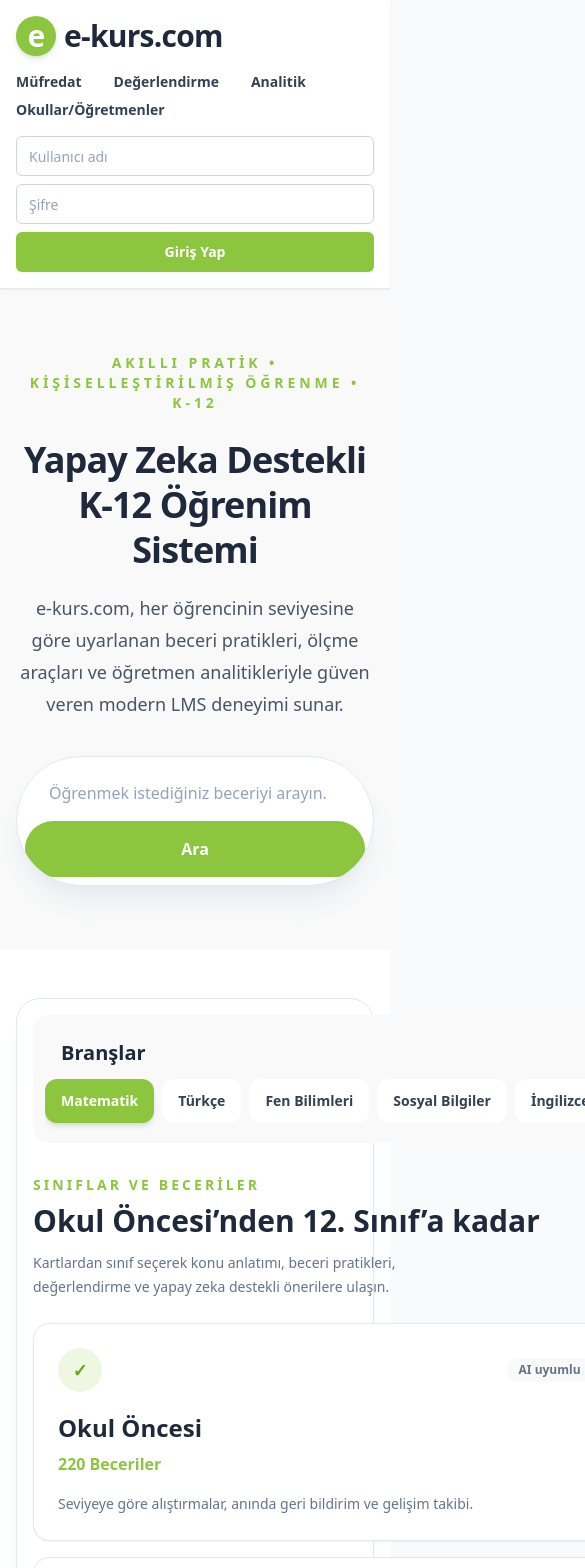
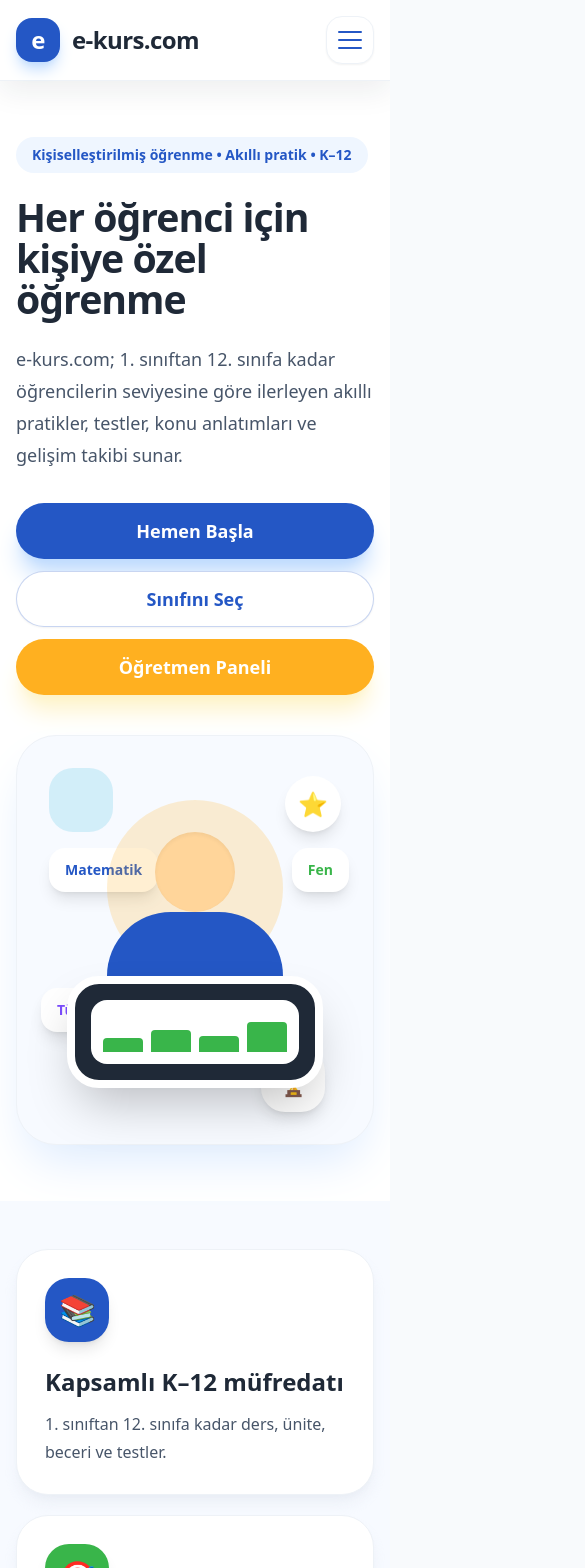
Before and after one commit to mustafahhjjj/mustafahhjjj, a Next.js app: page / in a window 390 px wide. Shown: the top 1568 px of the page, 585 px wide, since content can reach past the window. Built offline with nearby package versions, Linux system fonts and the light colour scheme.

Commit message:
Redesign homepage with education-focused landing page

```diff
--- a/app/layout.tsx
+++ b/app/layout.tsx
@@ -3,11 +3,11 @@
 import "./globals.css";
 
 export const metadata: Metadata = {
-  title: "e-kurs | Kişiye Özel Dijital Öğretmen ve K12 Öğrenme Platformu",
+  title: "e-kurs.com | Kişiye Özel K–12 Öğrenme Platformu",
   description:
-    "1. sınıftan 12. sınıfa kadar dersler, konu anlatımı, testler, ödev yardımı, deneme sınavları, akıllı öneriler ve günlük başarı takibi.",
+    "1. sınıftan 12. sınıfa kadar dersler, konu anlatımı, testler, ödev yardımı, deneme sınavları, akıllı pratikler ve günlük başarı takibi.",
   openGraph: {
-    title: "e-kurs | Kişiye Özel Dijital Öğretmen",
+    title: "e-kurs.com | Kişiye Özel Dijital Öğretmen",
     description:
       "Türkiye K12 sistemi için sınıf, ders, beceri, analiz, ödül, veli ve öğretmen panelleri sunan modern eğitim platformu.",
     type: "website",
--- a/app/page.tsx
+++ b/app/page.tsx
@@ -1,114 +1,176 @@
-const subjects = ["Matematik", "Türkçe", "Fen Bilimleri", "Sosyal Bilgiler", "İngilizce"];
+"use client";
 
-const grades = [
-  ["Okul Öncesi", "220 Beceriler"],
-  ["Anaokulu", "310 Beceriler"],
-  ["1. Sınıf", "350 Beceriler"],
-  ["2. Sınıf", "410 Beceriler"],
-  ["3. Sınıf", "455 Beceriler"],
-  ["4. Sınıf", "520 Beceriler"],
-  ["5. Sınıf", "585 Beceriler"],
-  ["6. Sınıf", "640 Beceriler"],
-  ["7. Sınıf", "690 Beceriler"],
-  ["8. Sınıf", "745 Beceriler"],
-  ["9. Sınıf", "610 Beceriler"],
-  ["10. Sınıf", "575 Beceriler"],
-  ["11. Sınıf", "540 Beceriler"],
-  ["12. Sınıf", "505 Beceriler"],
+import { useState } from "react";
+
+const navItems = [
+  ["Öğrenme", "#ogrenme"],
+  ["Değerlendirme", "#degerlendirme"],
+  ["Analitik", "#analitik"],
+  ["Sınıflar", "#siniflar"],
+  ["Öğretmenler", "/ogretmen.html"],
+  ["Veliler", "/veli.html"],
 ];
 
+const features = [
+  { title: "Kapsamlı K–12 müfredatı", text: "1. sınıftan 12. sınıfa kadar ders, ünite, beceri ve testler.", icon: "📚", color: "bg-[#2457C5]" },
+  { title: "Öğrenciye özel pratik", text: "Doğru-yanlış durumuna göre seviyeye uygun yeni sorular.", icon: "🎯", color: "bg-[#39B54A]" },
+  { title: "Veli ve öğretmen takibi", text: "Ödevler, gelişim grafikleri ve sınıf performansı tek panelde.", icon: "📊", color: "bg-[#7C4DFF]" },
+];
+
+const gradeCards = [
+  { name: "Okul Öncesi", label: "Pre", lessons: 4, skills: 220, href: "/sinif/okul-oncesi.html" },
+  { name: "Anaokulu", label: "K", lessons: 5, skills: 310, href: "/sinif/anaokulu.html" },
+  ...Array.from({ length: 12 }, (_, index) => {
+    const grade = index + 1;
+    const skills = [350, 410, 455, 520, 585, 640, 690, 745, 610, 575, 540, 505][index];
+    const lessons = grade <= 4 ? 6 : grade <= 8 ? 8 : 10;
+    return { name: `${grade}. Sınıf`, label: String(grade), lessons, skills, href: `/sinif/${grade}.html` };
+  }),
+];
+
+const subjects = [
+  { name: "Matematik", icon: "➗", text: "Problem çözme, işlemler ve sınav pratiği.", href: "/ders/matematik.html", color: "text-[#2457C5] bg-blue-50" },
+  { name: "Türkçe", icon: "📖", text: "Okuma, dil bilgisi ve paragraf becerileri.", href: "/ders/turkce.html", color: "text-[#7C4DFF] bg-violet-50" },
+  { name: "Fen Bilimleri", icon: "🔬", text: "Deney mantığı, ünite testleri ve kavramlar.", href: "/ders/fen-bilimleri.html", color: "text-[#39B54A] bg-green-50" },
+  { name: "Sosyal Bilgiler", icon: "🌍", text: "Harita, vatandaşlık ve toplum konuları.", href: "/ders/sosyal-bilgiler.html", color: "text-[#00A6D6] bg-cyan-50" },
+  { name: "İngilizce", icon: "💬", text: "Kelime, okuma ve dinleme odaklı pratik.", href: "/ders/ingilizce.html", color: "text-[#FFB020] bg-amber-50" },
+  { name: "Hayat Bilgisi", icon: "🌱", text: "Günlük yaşam ve temel kavram becerileri.", href: "/ders/hayat-bilgisi.html", color: "text-[#39B54A] bg-green-50" },
+  { name: "Din Kültürü", icon: "🤝", text: "Değerler, kavramlar ve konu tekrarları.", href: "/ders/din-kulturu.html", color: "text-[#7C4DFF] bg-violet-50" },
+  { name: "Tarih", icon: "🏛️", text: "Kronoloji, olay ve yorumlama çalışmaları.", href: "/ders/tarih.html", color: "text-[#FFB020] bg-orange-50" },
+  { name: "Coğrafya", icon: "🧭", text: "Konum, bölge ve grafik okuma becerileri.", href: "/ders/cografya.html", color: "text-[#00A6D6] bg-cyan-50" },
+  { name: "Fizik", icon: "⚡", text: "Kuvvet, enerji ve sayısal uygulamalar.", href: "/ders/fizik.html", color: "text-[#2457C5] bg-blue-50" },
+  { name: "Kimya", icon: "🧪", text: "Madde, tepkime ve laboratuvar mantığı.", href: "/ders/kimya.html", color: "text-[#39B54A] bg-green-50" },
+  { name: "Biyoloji", icon: "🧬", text: "Canlılar, sistemler ve görsel tekrarlar.", href: "/ders/biyoloji.html", color: "text-[#7C4DFF] bg-violet-50" },
+];
+
+const skillSteps = ["Konu anlatımı", "Alıştırma", "Ünite testi", "Deneme sınavı", "Ödül", "Liderlik yarışı"];
+
 export default function Home() {
+  const [mobileOpen, setMobileOpen] = useState(false);
+
   return (
-    <main className="min-h-screen bg-white font-sans text-slate-800">
-      <header className="sticky top-0 z-50 border-b border-slate-200 bg-white/95 shadow-sm backdrop-blur">
-        <nav className="mx-auto flex max-w-7xl flex-col gap-4 px-4 py-4 lg:flex-row lg:items-center lg:justify-between lg:px-8" aria-label="Ana menü">
-          <a href="#" className="flex items-center gap-2 text-3xl font-black tracking-tight text-slate-800" aria-label="e-kurs.com ana sayfa">
-            <span className="grid h-10 w-10 place-items-center rounded-full bg-[#8cc63f] text-white shadow-md">e</span>
+    <main className="min-h-screen overflow-x-hidden bg-[#F7FAFF] font-sans text-[#1F2937]">
+      <header className="sticky top-0 z-50 border-b border-[#EEF2F7] bg-white/95 shadow-[0_10px_30px_rgba(31,41,55,0.08)] backdrop-blur" id="top">
+        <nav className="mx-auto flex min-h-20 max-w-7xl items-center justify-between gap-4 px-4 sm:px-6 lg:px-8" aria-label="Ana menü">
+          <a href="#top" className="flex shrink-0 items-center gap-3 text-2xl font-black tracking-tight text-[#1F2937]" aria-label="e-kurs.com ana sayfa">
+            <span className="grid h-11 w-11 place-items-center rounded-2xl bg-[#2457C5] text-white shadow-lg shadow-blue-200">e</span>
             <span>e-kurs.com</span>
           </a>
 
-          <div className="flex flex-wrap items-center gap-x-8 gap-y-2 text-sm font-bold text-slate-700 lg:justify-center">
-            <a className="transition hover:text-[#8cc63f]" href="#mufredat">Müfredat</a>
-            <a className="transition hover:text-[#8cc63f]" href="#degerlendirme">Değerlendirme</a>
-            <a className="transition hover:text-[#8cc63f]" href="#analitik">Analitik</a>
-            <a className="transition hover:text-[#8cc63f]" href="#okullar">Okullar/Öğretmenler</a>
+          <div className="hidden items-center gap-1 lg:flex">
+            {navItems.map(([label, href]) => (
+              <a key={label} href={href} className="rounded-full px-3 py-2 text-sm font-extrabold text-slate-700 transition hover:bg-blue-50 hover:text-[#2457C5]">{label}</a>
+            ))}
           </div>
 
-          <form className="grid gap-2 sm:grid-cols-[1fr_1fr_auto] lg:w-[430px]" aria-label="Kullanıcı girişi">
-            <input className="h-10 rounded-md border border-slate-300 px-3 text-sm outline-none transition placeholder:text-slate-400 focus:border-[#8cc63f] focus:ring-2 focus:ring-[#8cc63f]/25" type="text" placeholder="Kullanıcı adı" aria-label="Kullanıcı adı" />
-            <input className="h-10 rounded-md border border-slate-300 px-3 text-sm outline-none transition placeholder:text-slate-400 focus:border-[#8cc63f] focus:ring-2 focus:ring-[#8cc63f]/25" type="password" placeholder="Şifre" aria-label="Şifre" />
-            <button className="h-10 rounded-md bg-[#8cc63f] px-5 text-sm font-extrabold text-white shadow-sm transition hover:-translate-y-0.5 hover:bg-[#7bb432] hover:shadow-md" type="submit">Giriş Yap</button>
-          </form>
+          <div className="hidden items-center gap-3 xl:flex">
+            <form className="relative" role="search">
+              <span className="pointer-events-none absolute left-3 top-1/2 -translate-y-1/2 text-slate-400">⌕</span>
+              <input className="h-11 w-52 rounded-full border border-[#EEF2F7] bg-[#F7FAFF] pl-9 pr-4 text-sm font-semibold outline-none transition focus:border-[#00A6D6] focus:ring-4 focus:ring-cyan-100" type="search" placeholder="Beceri ara" aria-label="Beceri ara" />
+            </form>
+            <a href="/giris.html" className="rounded-full px-4 py-2 text-sm font-black text-slate-700 hover:bg-slate-100">Giriş Yap</a>
+            <a href="#siniflar" className="rounded-full bg-[#2457C5] px-5 py-3 text-sm font-black text-white shadow-lg shadow-blue-200 transition hover:-translate-y-0.5 hover:bg-[#1d46a8]">Ücretsiz Başla</a>
+          </div>
+
+          <button type="button" className="grid h-12 w-12 place-items-center rounded-2xl border border-[#EEF2F7] bg-white text-[#2457C5] shadow-sm lg:hidden" aria-controls="mobil-menu" aria-expanded={mobileOpen} aria-label="Menüyü aç veya kapat" onClick={() => setMobileOpen((value) => !value)}>
+            <span className="space-y-1.5" aria-hidden="true"><span className="block h-0.5 w-6 rounded bg-current" /><span className="block h-0.5 w-6 rounded bg-current" /><span className="block h-0.5 w-6 rounded bg-current" /></span>
+          </button>
         </nav>
+        <div id="mobil-menu" className={`${mobileOpen ? "block" : "hidden"} border-t border-[#EEF2F7] bg-white lg:hidden`}>
+          <div className="mx-auto grid max-w-7xl gap-2 px-4 py-4 sm:grid-cols-2">
+            {navItems.map(([label, href]) => <a key={label} href={href} onClick={() => setMobileOpen(false)} className="rounded-2xl bg-[#F7FAFF] px-4 py-3 font-black text-slate-700">{label}</a>)}
+            <a href="/giris.html" className="rounded-2xl border border-[#EEF2F7] px-4 py-3 text-center font-black">Giriş Yap</a>
+            <a href="#siniflar" className="rounded-2xl bg-[#2457C5] px-4 py-3 text-center font-black text-white">Hemen Başla</a>
+          </div>
+        </div>
       </header>
 
-      <section className="bg-[#f9f9f9] px-4 py-16 text-center sm:py-20 lg:py-24" id="mufredat">
-        <div className="mx-auto max-w-5xl">
-          <p className="mb-4 text-sm font-extrabold uppercase tracking-[0.28em] text-[#8cc63f]">Akıllı pratik • Kişiselleştirilmiş öğrenme • K-12</p>
-          <h1 className="text-4xl font-black leading-tight tracking-tight text-[#1e293b] sm:text-5xl lg:text-6xl">Yapay Zeka Destekli K-12 Öğrenim Sistemi</h1>
-          <p className="mx-auto mt-5 max-w-3xl text-lg leading-8 text-slate-600">e-kurs.com, her öğrencinin seviyesine göre uyarlanan beceri pratikleri, ölçme araçları ve öğretmen analitikleriyle güven veren modern LMS deneyimi sunar.</p>
-          <form className="mx-auto mt-9 flex max-w-3xl flex-col overflow-hidden rounded-full border border-slate-200 bg-white p-2 shadow-xl shadow-slate-200/70 sm:flex-row" aria-label="Beceri arama">
-            <input className="min-h-14 flex-1 rounded-full px-6 text-base outline-none placeholder:text-slate-400" type="search" placeholder="Öğrenmek istediğiniz beceriyi arayın..." aria-label="Öğrenmek istediğiniz beceriyi arayın" />
-            <button className="min-h-14 rounded-full bg-[#8cc63f] px-8 font-extrabold text-white transition hover:bg-[#7bb432]" type="submit">Ara</button>
-          </form>
-        </div>
-      </section>
+      <section className="relative bg-white" id="ogrenme">
+        <div className="mx-auto grid max-w-7xl gap-10 px-4 py-14 sm:px-6 sm:py-18 lg:grid-cols-[1.02fr_.98fr] lg:items-center lg:px-8 lg:py-24">
+          <div>
+            <p className="inline-flex rounded-full bg-blue-50 px-4 py-2 text-sm font-black text-[#2457C5]">Kişiselleştirilmiş öğrenme • Akıllı pratik • K–12</p>
+            <h1 className="mt-6 max-w-3xl text-[2.45rem] font-black leading-[1.04] tracking-tight text-[#1F2937] sm:text-6xl lg:text-[64px]">Her öğrenci için kişiye özel öğrenme</h1>
+            <p className="mt-6 max-w-2xl text-lg leading-8 text-slate-600 sm:text-xl">e-kurs.com; 1. sınıftan 12. sınıfa kadar öğrencilerin seviyesine göre ilerleyen akıllı pratikler, testler, konu anlatımları ve gelişim takibi sunar.</p>
+            <div className="mt-8 flex flex-col gap-3 sm:flex-row">
+              <a href="#siniflar" className="inline-flex min-h-14 items-center justify-center rounded-full bg-[#2457C5] px-8 text-lg font-black text-white shadow-xl shadow-blue-200 transition hover:-translate-y-1">Hemen Başla</a>
+              <a href="#siniflar" className="inline-flex min-h-14 items-center justify-center rounded-full border border-[#2457C5]/25 bg-white px-8 text-lg font-black text-[#2457C5] shadow-sm">Sınıfını Seç</a>
+              <a href="/ogretmen.html" className="inline-flex min-h-14 items-center justify-center rounded-full bg-[#FFB020] px-8 text-lg font-black text-white shadow-xl shadow-amber-100">Öğretmen Paneli</a>
+            </div>
+          </div>
 
-      <section className="px-4 py-12 sm:py-16" id="degerlendirme">
-        <div className="mx-auto max-w-7xl rounded-3xl border border-slate-200 bg-white p-4 shadow-xl shadow-slate-100 lg:p-8">
-          <div className="grid gap-8 lg:grid-cols-[250px_1fr]">
-            <aside aria-label="Branş sekmeleri" className="rounded-2xl bg-[#f9f9f9] p-3">
-              <h2 className="px-4 py-3 text-xl font-black text-[#1e293b]">Branşlar</h2>
-              <div className="flex gap-2 overflow-x-auto pb-2 lg:flex-col lg:overflow-visible lg:pb-0">
-                {subjects.map((subject, index) => (
-                  <a key={subject} href="#siniflar" className={`min-w-max rounded-xl px-4 py-3 text-left text-sm font-extrabold transition ${index === 0 ? "bg-[#8cc63f] text-white shadow-md" : "bg-white text-slate-700 hover:bg-[#8cc63f]/10 hover:text-[#1e293b]"}`}>
-                    {subject}
-                  </a>
-                ))}
-              </div>
-            </aside>
-
-            <div id="siniflar">
-              <div className="mb-6 flex flex-col justify-between gap-3 sm:flex-row sm:items-end">
-                <div>
-                  <p className="text-sm font-extrabold uppercase tracking-[0.22em] text-[#8cc63f]">Sınıflar ve beceriler</p>
-                  <h2 className="mt-2 text-3xl font-black text-[#1e293b]">Okul Öncesi’nden 12. Sınıf’a kadar</h2>
-                </div>
-                <p className="max-w-md text-sm leading-6 text-slate-500">Kartlardan sınıf seçerek konu anlatımı, beceri pratikleri, değerlendirme ve yapay zeka destekli önerilere ulaşın.</p>
-              </div>
-
-              <div className="grid gap-4 sm:grid-cols-2 xl:grid-cols-3 2xl:grid-cols-4">
-                {grades.map(([grade, skills]) => (
-                  <a key={grade} href="#" className="group rounded-2xl border border-slate-200 bg-white p-6 shadow-sm transition duration-200 hover:-translate-y-1 hover:border-[#8cc63f] hover:shadow-xl hover:shadow-[#8cc63f]/15">
-                    <div className="mb-5 flex items-center justify-between">
-                      <span className="grid h-11 w-11 place-items-center rounded-full bg-[#8cc63f]/15 text-lg font-black text-[#6da324] transition group-hover:bg-[#8cc63f] group-hover:text-white">✓</span>
-                      <span className="rounded-full bg-[#f9f9f9] px-3 py-1 text-xs font-bold text-slate-500">AI uyumlu</span>
-                    </div>
-                    <h3 className="text-2xl font-black text-[#1e293b]">{grade}</h3>
-                    <p className="mt-2 text-base font-bold text-[#8cc63f]">{skills}</p>
-                    <p className="mt-4 text-sm leading-6 text-slate-500">Seviyeye göre alıştırmalar, anında geri bildirim ve gelişim takibi.</p>
-                  </a>
-                ))}
+          <div className="relative mx-auto min-h-[410px] w-full max-w-[560px] rounded-[2.5rem] border border-[#EEF2F7] bg-[#F7FAFF] p-5 shadow-2xl shadow-blue-100" aria-label="Tablet kullanan öğrenci, ders ikonları, yıldızlar ve gelişim grafiği illüstrasyonu" role="img">
+            <div className="absolute left-8 top-8 h-16 w-16 rounded-3xl bg-[#00A6D6]/15" />
+            <div className="absolute right-8 top-10 grid h-14 w-14 place-items-center rounded-full bg-white text-2xl shadow-lg">⭐</div>
+            <div className="absolute bottom-8 right-12 grid h-16 w-16 place-items-center rounded-3xl bg-white text-3xl shadow-lg">🏆</div>
+            <div className="absolute left-8 top-28 rounded-2xl bg-white px-4 py-3 text-sm font-black text-[#2457C5] shadow-lg">Matematik</div>
+            <div className="absolute right-6 top-28 rounded-2xl bg-white px-4 py-3 text-sm font-black text-[#39B54A] shadow-lg">Fen</div>
+            <div className="absolute bottom-28 left-6 rounded-2xl bg-white px-4 py-3 text-sm font-black text-[#7C4DFF] shadow-lg">Türkçe</div>
+            <div className="absolute bottom-28 right-20 rounded-2xl bg-white px-4 py-3 text-sm font-black text-[#FFB020] shadow-lg">İngilizce</div>
+            <div className="absolute left-1/2 top-16 h-44 w-44 -translate-x-1/2 rounded-full bg-[#FFB020]/20" />
+            <div className="absolute left-1/2 top-24 h-20 w-20 -translate-x-1/2 rounded-full bg-[#ffd59a] shadow-inner" />
+            <div className="absolute left-1/2 top-44 h-36 w-44 -translate-x-1/2 rounded-t-[4rem] bg-[#2457C5]" />
+            <div className="absolute left-1/2 top-60 h-28 w-64 -translate-x-1/2 rounded-[2rem] border-8 border-white bg-[#1F2937] shadow-2xl">
+              <div className="m-4 grid h-16 grid-cols-4 items-end gap-2 rounded-2xl bg-white p-3">
+                {[35, 55, 42, 76].map((height, index) => <span key={index} className="rounded-t bg-[#39B54A]" style={{ height: `${height}%` }} />)}
               </div>
             </div>
           </div>
         </div>
       </section>
 
-      <section className="bg-[#f9f9f9] px-4 py-14" id="analitik">
+      <section className="bg-[#F7FAFF] px-4 py-12 sm:px-6 lg:px-8" id="degerlendirme">
         <div className="mx-auto grid max-w-7xl gap-5 md:grid-cols-3">
-          {[
-            ["Uyarlanabilir öğrenme", "Yapay zeka, öğrencinin doğru-yanlış örüntüsüne göre sıradaki beceriyi önerir."],
-            ["Güvenilir değerlendirme", "Kısa sınavlar, kazanım bazlı eksikleri görünür ve uygulanabilir hale getirir."],
-            ["Öğretmen analitikleri", "Sınıf ilerlemesi, ödev durumu ve beceri performansı tek panelde izlenir."],
-          ].map(([title, text]) => (
-            <article key={title} id={title === "Öğretmen analitikleri" ? "okullar" : undefined} className="rounded-2xl border border-slate-200 bg-white p-7 shadow-sm">
-              <h3 className="text-xl font-black text-[#1e293b]">{title}</h3>
-              <p className="mt-3 leading-7 text-slate-600">{text}</p>
-            </article>
-          ))}
+          {features.map((feature) => <article key={feature.title} className="rounded-[2rem] border border-[#EEF2F7] bg-white p-7 shadow-lg shadow-slate-200/60"><div className={`grid h-16 w-16 place-items-center rounded-3xl ${feature.color} text-3xl text-white shadow-lg`}>{feature.icon}</div><h2 className="mt-6 text-2xl font-black">{feature.title}</h2><p className="mt-3 leading-7 text-slate-600">{feature.text}</p></article>)}
         </div>
       </section>
+
+      <section className="bg-white px-4 py-16 sm:px-6 lg:px-8" id="siniflar">
+        <div className="mx-auto max-w-7xl">
+          <div className="text-center"><p className="font-black text-[#2457C5]">Sınıf seçimi</p><h2 className="mt-2 text-3xl font-black sm:text-5xl">Okul öncesinden 12. sınıfa kadar</h2><p className="mx-auto mt-4 max-w-2xl text-lg text-slate-600">Sınıfını seç, derslere ve becerilere hemen başla.</p></div>
+          <div className="mt-10 grid gap-4 sm:grid-cols-2 lg:grid-cols-4 xl:grid-cols-5">
+            {gradeCards.map((grade, index) => <article key={grade.name} className="overflow-hidden rounded-3xl border border-[#EEF2F7] bg-white shadow-lg shadow-slate-100 transition hover:-translate-y-1 hover:shadow-blue-100"><div className={`h-2 ${["bg-[#2457C5]", "bg-[#00A6D6]", "bg-[#39B54A]", "bg-[#FFB020]", "bg-[#7C4DFF]"][index % 5]}`} /><div className="p-5"><div className="text-4xl font-black text-[#2457C5]">{grade.label}</div><h3 className="mt-2 text-xl font-black">{grade.name}</h3><dl className="mt-4 grid grid-cols-2 gap-2 text-sm"><div className="rounded-2xl bg-[#F7FAFF] p-3"><dt className="font-bold text-slate-500">Ders</dt><dd className="font-black">{grade.lessons}</dd></div><div className="rounded-2xl bg-[#F7FAFF] p-3"><dt className="font-bold text-slate-500">Beceri</dt><dd className="font-black">{grade.skills}</dd></div></dl><a href={grade.href} className="mt-5 inline-flex w-full justify-center rounded-full bg-[#2457C5] px-5 py-3 font-black text-white">Başla</a></div></article>)}
+          </div>
+        </div>
+      </section>
+
+      <section className="bg-[#F7FAFF] px-4 py-16 sm:px-6 lg:px-8" id="dersler">
+        <div className="mx-auto max-w-7xl">
+          <div className="flex flex-col justify-between gap-4 md:flex-row md:items-end"><div><p className="font-black text-[#39B54A]">Ders kataloğu</p><h2 className="mt-2 text-3xl font-black sm:text-5xl">Popüler dersler</h2></div><p className="max-w-xl text-lg text-slate-600">Renkli ders kartları, kısa konu anlatımı ve beceri odaklı çalışma akışlarıyla hızlı başlangıç sağlar.</p></div>
+          <div className="mt-10 grid gap-5 sm:grid-cols-2 lg:grid-cols-3 xl:grid-cols-4">
+            {subjects.map((subject) => <article key={subject.name} className="rounded-3xl border border-[#EEF2F7] bg-white p-6 shadow-lg shadow-slate-100"><div className={`grid h-14 w-14 place-items-center rounded-2xl text-3xl ${subject.color}`}>{subject.icon}</div><h3 className="mt-5 text-2xl font-black">{subject.name}</h3><p className="mt-2 min-h-12 text-slate-600">{subject.text}</p><a href={subject.href} className="mt-5 inline-flex rounded-full border border-[#2457C5]/20 px-5 py-3 font-black text-[#2457C5]">Derse Git</a></article>)}
+          </div>
+        </div>
+      </section>
+
+      <section className="bg-white px-4 py-16 sm:px-6 lg:px-8" id="analitik">
+        <div className="mx-auto grid max-w-7xl gap-10 lg:grid-cols-[.9fr_1.1fr] lg:items-center">
+          <div><p className="font-black text-[#7C4DFF]">Beceri ve test sistemi</p><h2 className="mt-2 text-3xl font-black sm:text-5xl">Her ders, küçük becerilere ayrılır</h2><p className="mt-5 text-lg leading-8 text-slate-600">Öğrenci ünite ünite ilerler, her beceride test çözer, anında geri bildirim alır.</p></div>
+          <div className="grid gap-4 sm:grid-cols-2 lg:grid-cols-3">
+            {skillSteps.map((step, index) => <div key={step} className="rounded-3xl border border-[#EEF2F7] bg-[#F7FAFF] p-6 shadow-sm"><div className="grid h-12 w-12 place-items-center rounded-2xl bg-white text-xl font-black text-[#2457C5] shadow-sm">{index + 1}</div><h3 className="mt-4 text-xl font-black">{step}</h3><p className="mt-2 text-sm leading-6 text-slate-600">Kısa, net ve tamamlanabilir adımlarla öğrenme yolu.</p></div>)}
+          </div>
+        </div>
+      </section>
+
+      <section className="bg-[#F7FAFF] px-4 py-16 sm:px-6 lg:px-8">
+        <div className="mx-auto grid max-w-7xl gap-5 lg:grid-cols-3">
+          {[{ title: "Öğrenci paneli", href: "/ogrenci.html", icon: "🧑‍🎓", text: "Günlük hedef, seri, rozet ve önerilen çalışmalar." }, { title: "Veli paneli", href: "/veli.html", icon: "👨‍👩‍👧", text: "Haftalık gelişim, eksik konular ve ödev takibi." }, { title: "Öğretmen paneli", href: "/ogretmen.html", icon: "👩‍🏫", text: "Sınıf performansı, ödevler ve kazanım raporları." }].map((panel) => <a key={panel.title} href={panel.href} className="rounded-[2rem] border border-[#EEF2F7] bg-white p-7 shadow-lg shadow-slate-100 transition hover:-translate-y-1"><span className="text-4xl">{panel.icon}</span><h2 className="mt-5 text-2xl font-black">{panel.title}</h2><p className="mt-3 leading-7 text-slate-600">{panel.text}</p><span className="mt-5 inline-flex font-black text-[#2457C5]">Paneli Aç →</span></a>)}
+        </div>
+      </section>
+
+      <section className="bg-white px-4 py-16 sm:px-6 lg:px-8" id="oduller">
+        <div className="mx-auto max-w-7xl rounded-[2.5rem] bg-[#FFF7E8] p-8 shadow-lg shadow-amber-100 md:p-12">
+          <div className="grid gap-8 lg:grid-cols-[.85fr_1.15fr] lg:items-center"><div><p className="font-black text-[#FFB020]">Ödül ve liderlik yarışı</p><h2 className="mt-2 text-3xl font-black sm:text-5xl">Başarıyı görünür ve eğlenceli hale getir</h2><p className="mt-5 text-lg leading-8 text-slate-600">Rozetler, puanlar, günlük seri ve sınıf içi liderlik listeleri öğrencilerin düzenli pratik alışkanlığı kazanmasına yardımcı olur.</p></div><div className="grid gap-4 sm:grid-cols-3">{["Günlük rozet", "Puan sistemi", "Liderlik sırası"].map((item) => <div key={item} className="rounded-3xl bg-white p-6 text-center shadow-sm"><div className="text-4xl">🏅</div><h3 className="mt-3 font-black">{item}</h3></div>)}</div></div>
+        </div>
+      </section>
+
+      <footer className="bg-[#1F2937] px-4 py-12 text-white sm:px-6 lg:px-8">
+        <div className="mx-auto flex max-w-7xl flex-col gap-8 md:flex-row md:items-start md:justify-between">
+          <div><a href="#top" className="text-2xl font-black">e-kurs.com</a><p className="mt-4 max-w-xl text-slate-300">e-kurs.com – K–12 öğrencileri için ders, test, ödev yardımı ve kişiye özel öğrenme sistemi.</p></div>
+          <div className="grid gap-3 sm:grid-cols-2 md:grid-cols-3">
+            {[ ["Hakkımızda", "/pages/hakkimizda.html"], ["İletişim", "/pages/iletisim.html"], ["Gizlilik", "/pages/gizlilik-politikasi.html"], ["Kullanım Şartları", "/pages/kullanim-sartlari.html"], ["Öğretmenler", "/ogretmen.html"], ["Veliler", "/veli.html"] ].map(([label, href]) => <a key={label} href={href} className="text-sm font-bold text-slate-300 hover:text-white">{label}</a>)}
+          </div>
+        </div>
+      </footer>
     </main>
   );
 }
```
Also changed, not shown: index.html (+8 -8 lines).
